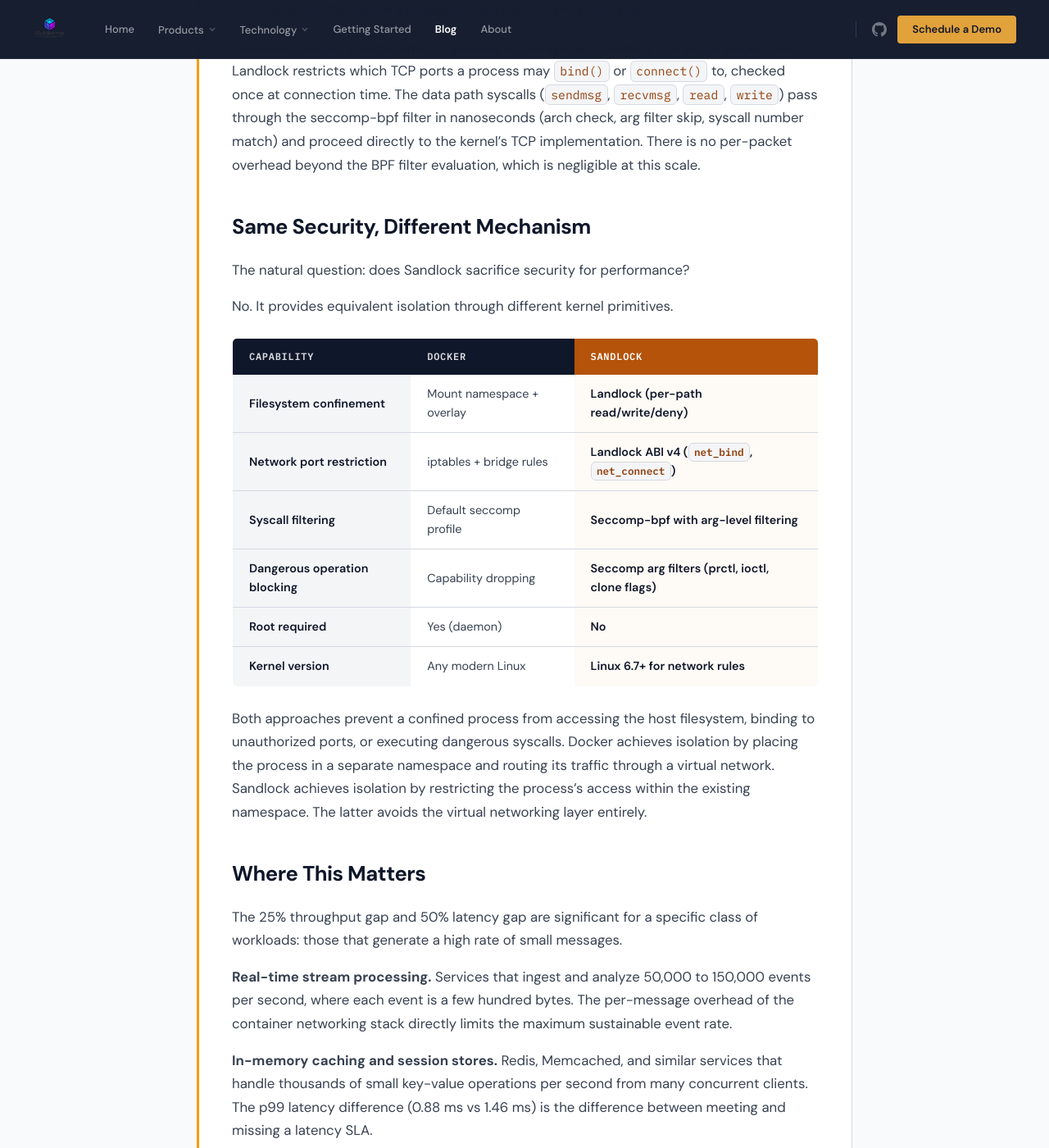
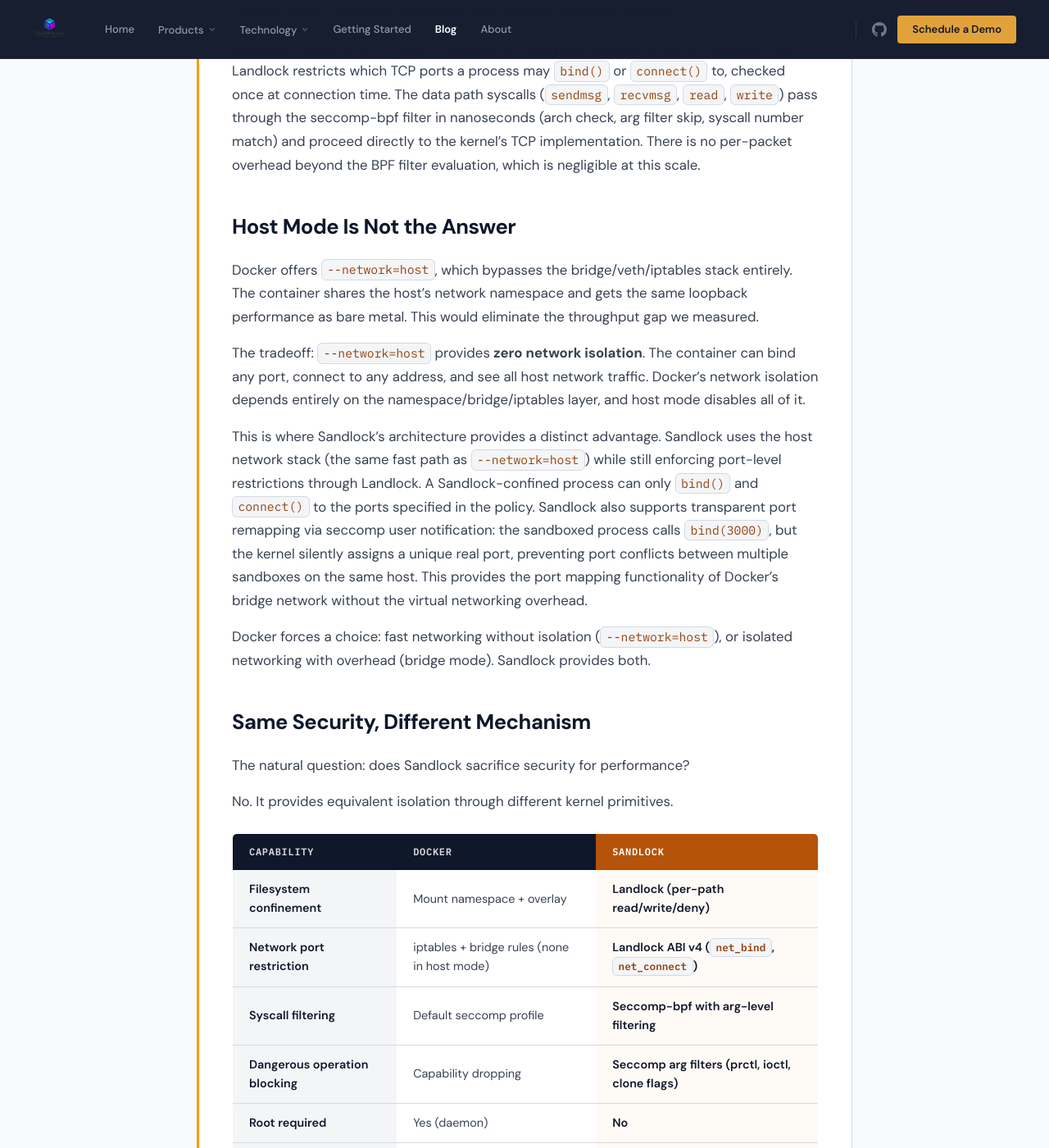
Before and after one commit to multikernel/multikernel.io, a Jekyll site: the page built from _posts/2026-03-21-sandlock-vs-containers-network-benchmark.md, in a window 1280 px wide and 1400 px high, scrolled down 3009 px. Shown: the whole window at 82% size. Built offline with Jekyll 4.4.1, drawn with Linux system fonts in a browser that asks for light colours.

Commit message:
Add port remapping and Docker host mode discussion to blog post
Explain that Docker --network=host eliminates the throughput gap but
also eliminates all network isolation. Sandlock provides host-network
performance with port-level restrictions via Landlock, plus transparent
port remapping via seccomp user notification for port conflict avoidance.

Co-Authored-By: Claude Opus 4.6 (1M context) <noreply@anthropic.com>

```diff
--- a/_posts/2026-03-21-sandlock-vs-containers-network-benchmark.md
+++ b/_posts/2026-03-21-sandlock-vs-containers-network-benchmark.md
@@ -72,6 +72,16 @@ There is no virtual device. No bridge. No netfilter evaluation. Both processes s
 
 Sandlock's security enforcement operates at the syscall boundary, not at the packet level. Landlock restricts which TCP ports a process may `bind()` or `connect()` to, checked once at connection time. The data path syscalls (`sendmsg`, `recvmsg`, `read`, `write`) pass through the seccomp-bpf filter in nanoseconds (arch check, arg filter skip, syscall number match) and proceed directly to the kernel's TCP implementation. There is no per-packet overhead beyond the BPF filter evaluation, which is negligible at this scale.
 
+## Host Mode Is Not the Answer
+
+Docker offers `--network=host`, which bypasses the bridge/veth/iptables stack entirely. The container shares the host's network namespace and gets the same loopback performance as bare metal. This would eliminate the throughput gap we measured.
+
+The tradeoff: `--network=host` provides **zero network isolation**. The container can bind any port, connect to any address, and see all host network traffic. Docker's network isolation depends entirely on the namespace/bridge/iptables layer, and host mode disables all of it.
+
+This is where Sandlock's architecture provides a distinct advantage. Sandlock uses the host network stack (the same fast path as `--network=host`) while still enforcing port-level restrictions through Landlock. A Sandlock-confined process can only `bind()` and `connect()` to the ports specified in the policy. Sandlock also supports transparent port remapping via seccomp user notification: the sandboxed process calls `bind(3000)`, but the kernel silently assigns a unique real port, preventing port conflicts between multiple sandboxes on the same host. This provides the port mapping functionality of Docker's bridge network without the virtual networking overhead.
+
+Docker forces a choice: fast networking without isolation (`--network=host`), or isolated networking with overhead (bridge mode). Sandlock provides both.
+
 ## Same Security, Different Mechanism
 
 The natural question: does Sandlock sacrifice security for performance?
@@ -81,7 +91,7 @@ No. It provides equivalent isolation through different kernel primitives.
 | Capability | Docker | Sandlock |
 |---|---|---|
 | Filesystem confinement | Mount namespace + overlay | Landlock (per-path read/write/deny) |
-| Network port restriction | iptables + bridge rules | Landlock ABI v4 (`net_bind`, `net_connect`) |
+| Network port restriction | iptables + bridge rules (none in host mode) | Landlock ABI v4 (`net_bind`, `net_connect`) |
 | Syscall filtering | Default seccomp profile | Seccomp-bpf with arg-level filtering |
 | Dangerous operation blocking | Capability dropping | Seccomp arg filters (prctl, ioctl, clone flags) |
 | Root required | Yes (daemon) | No |
```
